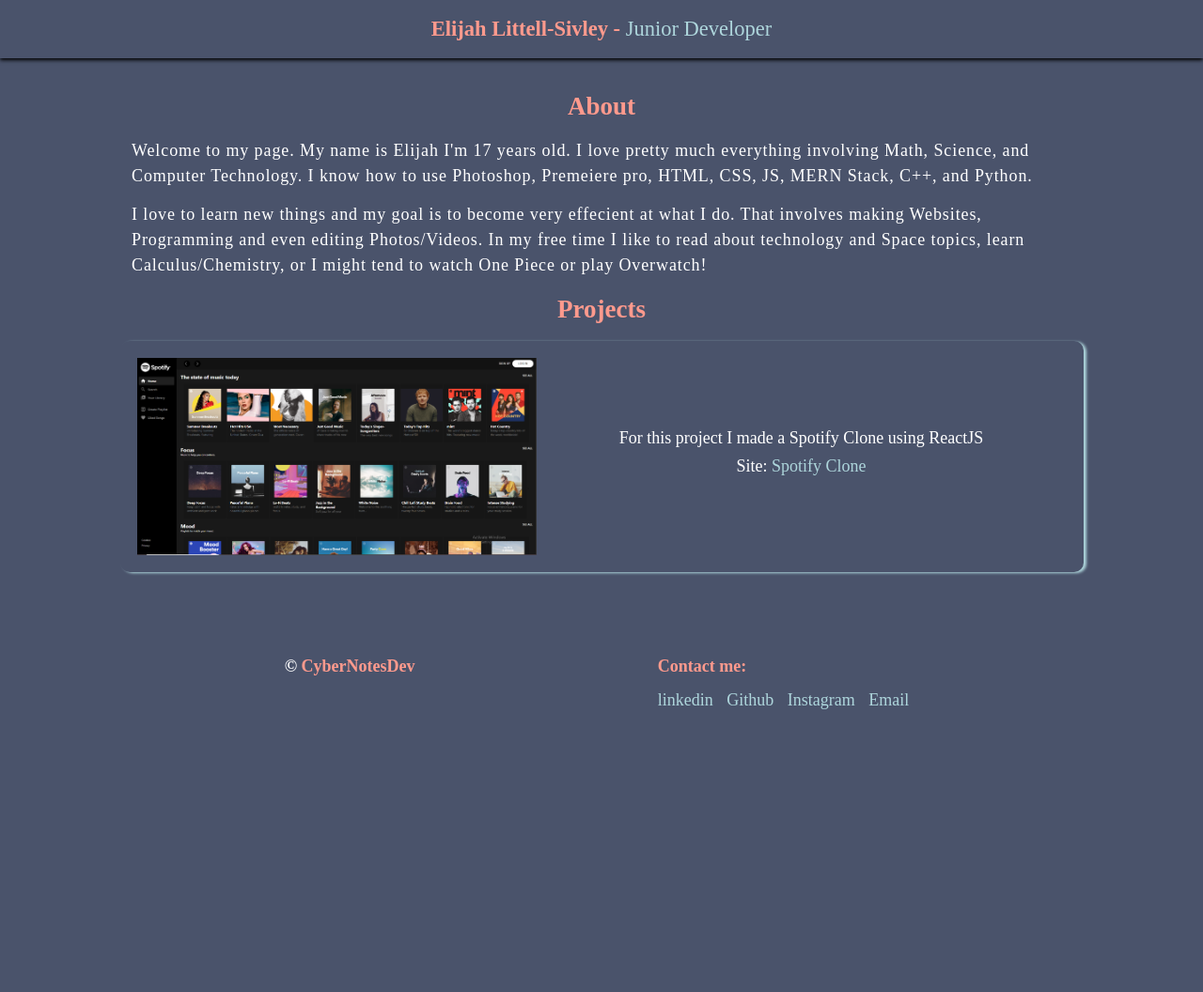
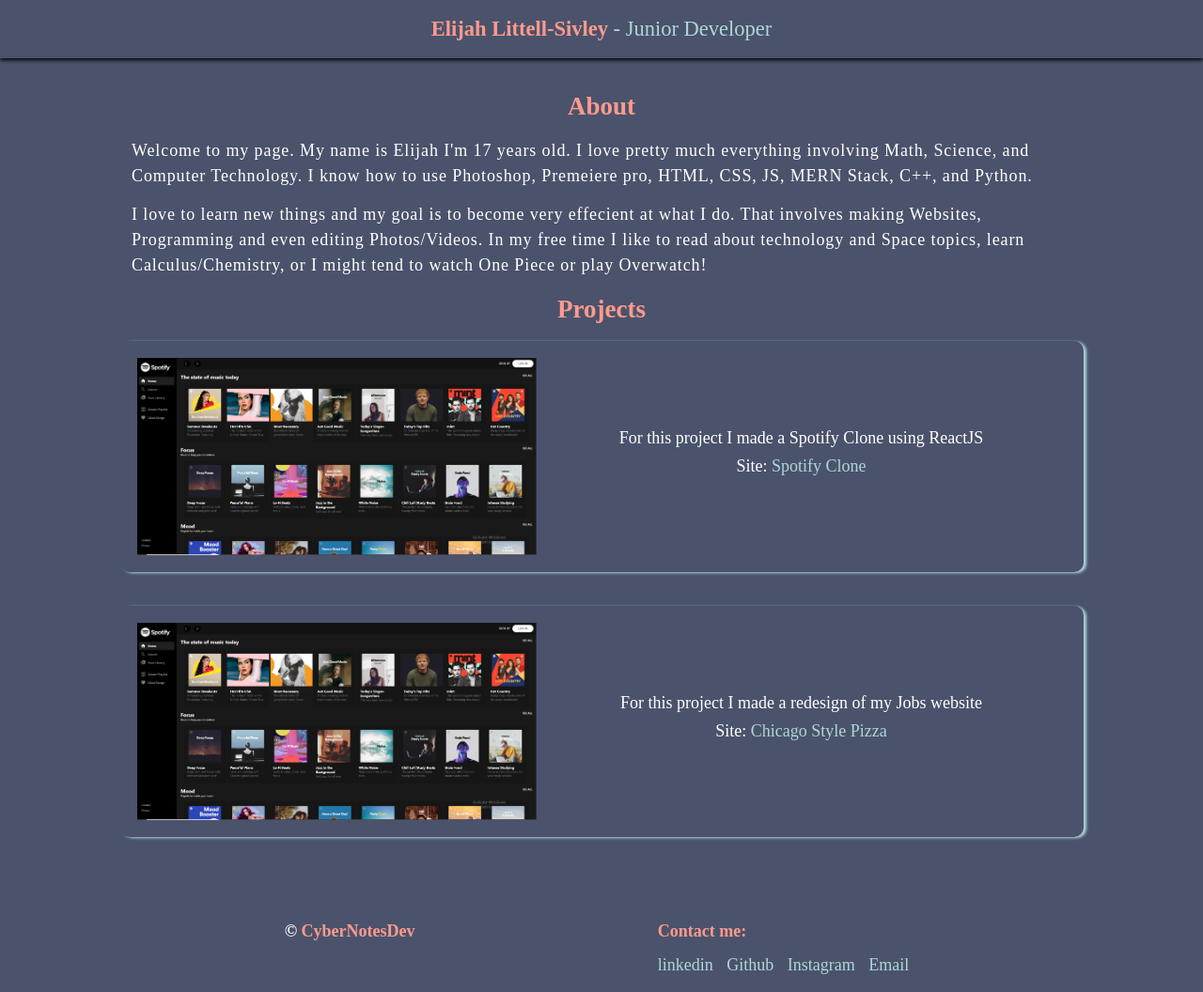
Before and after one commit to CyberNotesDev/CyberNotesDev.github.io, a plain HTML site: page index.html in a window 1280 px wide. Shown: the whole page at 94% size. Before the commit the page ends 800 px from the top, so only its background shows below. Drawn offline with Linux system fonts and the light colour scheme; a script that the page names is missing.

Commit message:
New project

```diff
--- a/index.html
+++ b/index.html
@@ -21,7 +21,7 @@
   <body>
     <header class="header">
       <h1 class="title">
-        Elijah Littell-Sivley - <span>Junior Developer</span>
+        Elijah Littell-Sivley <span> - Junior Developer</span>
       </h1>
     </header>
 
@@ -62,6 +62,21 @@
               </figcaption>
             </figure>
           </div>
+          <div class="project">
+            <figure class="project-details">
+              <img
+                class="project-image"
+                src="./images/spotify-clone.png"
+                alt="My Jobs Website Redesign"
+              />
+              <figcaption class="project-text">
+                <p>For this project I made a redesign of my Jobs website</p>
+                <p>Site: <a href="#"
+                  >Chicago Style Pizza</a
+                ></p>
+              </figcaption>
+            </figure>
+          </div>
         </article>
       </section>
     </main>
```
